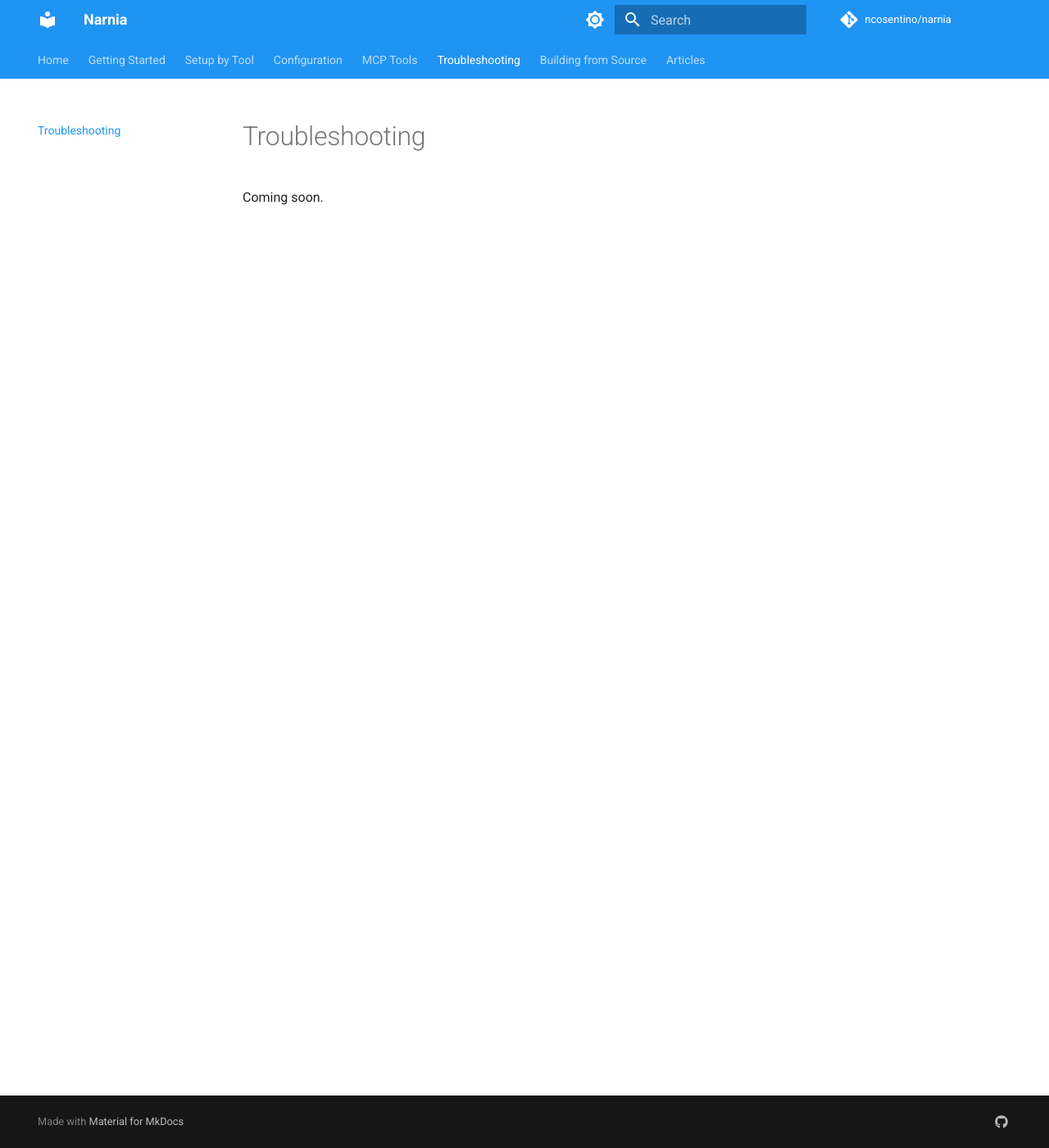
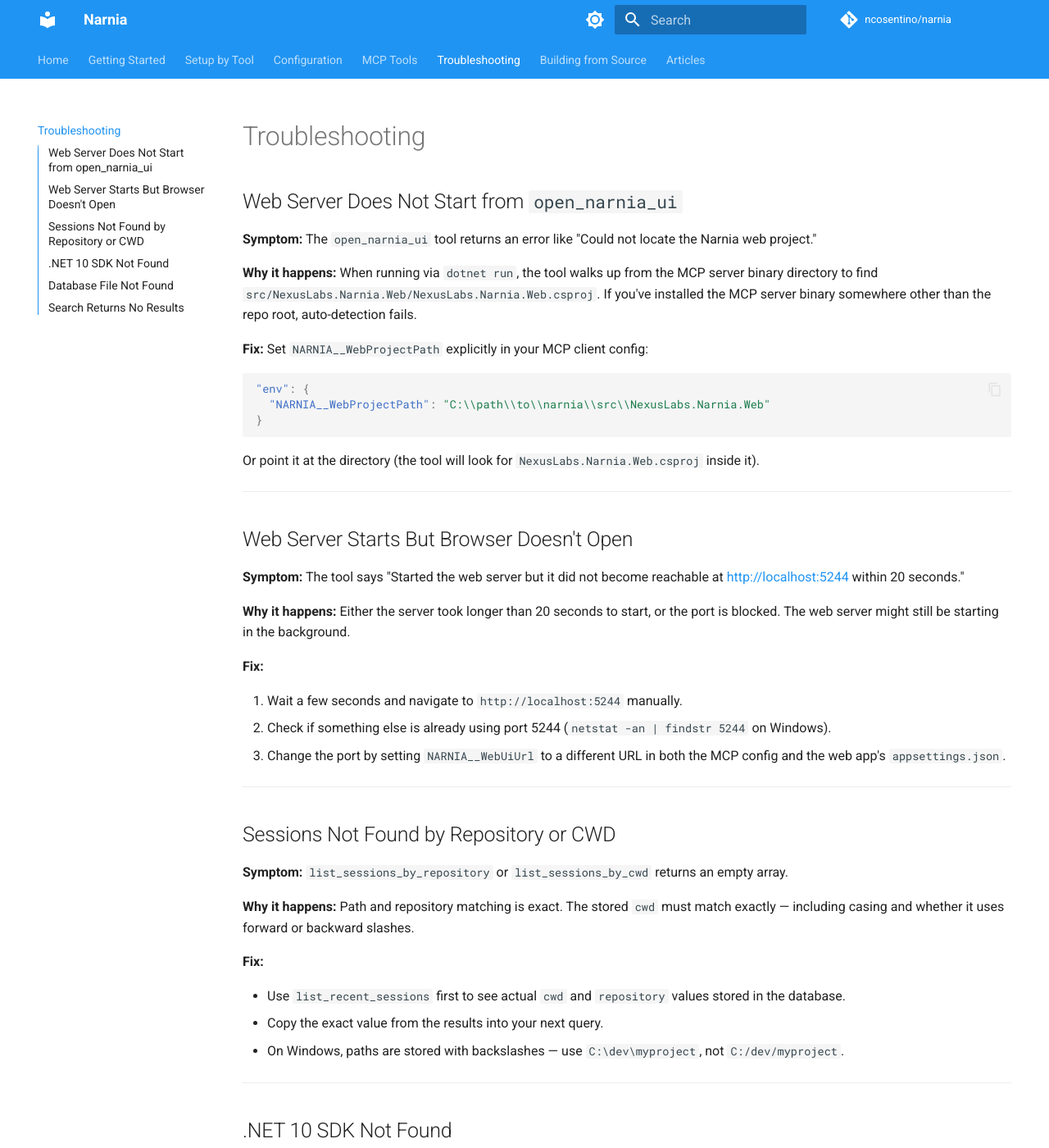
Before and after one commit to ncosentino/narnia, an MkDocs documentation site: the page built from docs/troubleshooting.md, in a window 1280 px wide and 1400 px high. Shown: the whole window at 82% size. Built offline with MkDocs 1.6.1 and Material for MkDocs 9.7.7, drawn with Linux system fonts in a browser that asks for light colours; comment, search, counter and statistics services are not loaded; some of the changed text lies outside the part shown.

Commit message:
docs: add troubleshooting and building pages
Co-authored-by: Copilot <223556219+Copilot@users.noreply.github.com>

````diff
--- a/docs/troubleshooting.md
+++ b/docs/troubleshooting.md
@@ -1,3 +1,85 @@
+---
+description: Troubleshooting common Narnia issues including web server startup failures, missing .NET SDK, incorrect database paths, and session search returning no results.
+---
+
 # Troubleshooting
 
-Coming soon.
+## Web Server Does Not Start from `open_narnia_ui`
+
+**Symptom:** The `open_narnia_ui` tool returns an error like "Could not locate the Narnia web project."
+
+**Why it happens:** When running via `dotnet run`, the tool walks up from the MCP server binary directory to find `src/NexusLabs.Narnia.Web/NexusLabs.Narnia.Web.csproj`. If you've installed the MCP server binary somewhere other than the repo root, auto-detection fails.
+
+**Fix:** Set `NARNIA__WebProjectPath` explicitly in your MCP client config:
+
+```json
+"env": {
+  "NARNIA__WebProjectPath": "C:\\path\\to\\narnia\\src\\NexusLabs.Narnia.Web"
+}
+```
+
+Or point it at the directory (the tool will look for `NexusLabs.Narnia.Web.csproj` inside it).
+
+---
+
+## Web Server Starts But Browser Doesn't Open
+
+**Symptom:** The tool says "Started the web server but it did not become reachable at http://localhost:5244 within 20 seconds."
+
+**Why it happens:** Either the server took longer than 20 seconds to start, or the port is blocked. The web server might still be starting in the background.
+
+**Fix:**
+
+1. Wait a few seconds and navigate to `http://localhost:5244` manually.
+2. Check if something else is already using port 5244 (`netstat -an | findstr 5244` on Windows).
+3. Change the port by setting `NARNIA__WebUiUrl` to a different URL in both the MCP config and the web app's `appsettings.json`.
+
+---
+
+## Sessions Not Found by Repository or CWD
+
+**Symptom:** `list_sessions_by_repository` or `list_sessions_by_cwd` returns an empty array.
+
+**Why it happens:** Path and repository matching is exact. The stored `cwd` must match exactly — including casing and whether it uses forward or backward slashes.
+
+**Fix:**
+
+- Use `list_recent_sessions` first to see actual `cwd` and `repository` values stored in the database.
+- Copy the exact value from the results into your next query.
+- On Windows, paths are stored with backslashes — use `C:\dev\myproject`, not `C:/dev/myproject`.
+
+---
+
+## .NET 10 SDK Not Found
+
+**Symptom:** Running `dotnet run --project src/NexusLabs.Narnia.McpServer` fails with "The required .NET version was not found."
+
+**Fix:** Install the [.NET 10 SDK](https://dotnet.microsoft.com/download/dotnet/10.0). The Narnia projects target `net10.0` and require the .NET 10 runtime.
+
+---
+
+## Database File Not Found
+
+**Symptom:** All MCP tools return errors mentioning "unable to open database file" or similar SQLite errors.
+
+**Why it happens:** The default database path (`~/.copilot/session-store.db`) does not exist, or Narnia is looking in the wrong location.
+
+**Fix:**
+
+1. Confirm the file exists: on Windows, check `C:\Users\{your-username}\.copilot\session-store.db`.
+2. If it's in a different location, set `NARNIA__DatabasePath` to the correct absolute path in your MCP config.
+3. If you've never used Copilot CLI, the database won't exist yet — you need to start at least one Copilot CLI session first.
+
+---
+
+## Search Returns No Results
+
+**Symptom:** `search_sessions` returns an empty array for queries that should match.
+
+**Why it happens:** The FTS5 index may not contain the expected content, or the query syntax is incorrect.
+
+**Fix:**
+
+- Try a simpler query first: a single common word that should appear in your sessions.
+- Use prefix matching for partial words: `auth*` instead of `authorization`.
+- Verify sessions exist with `list_recent_sessions` — if that also returns nothing, the database path is likely wrong.
````
Also changed, not shown: docs/building.md (+64 -1 lines).
